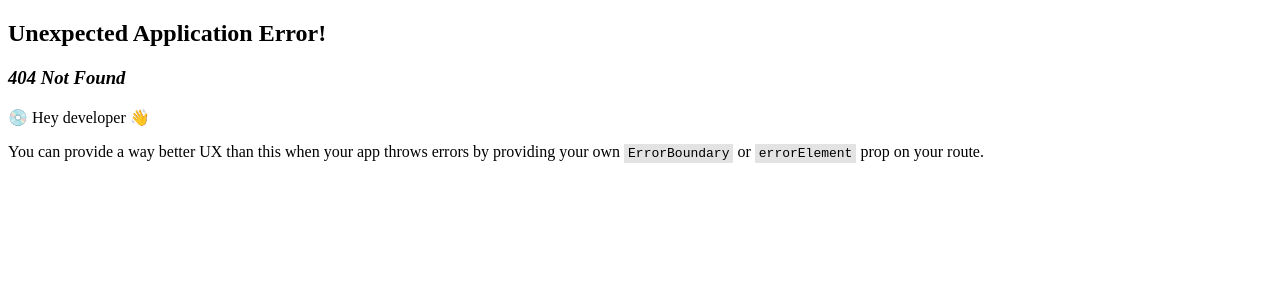
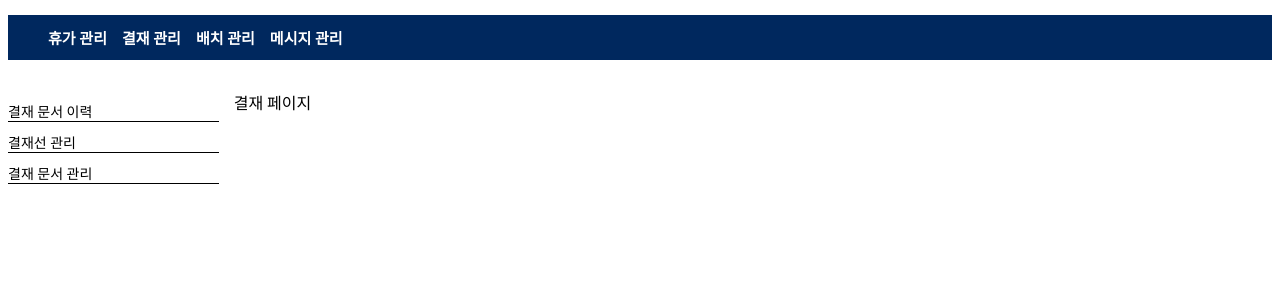
Before and after one commit to JxxHxxx/gw-admin, a React (Vite) app: page /confirm in a window 1280 px wide. Before the commit this address had no page. Shown: the top 300 px of the page. Built offline with nearby package versions, Linux system fonts and the light colour scheme.

Commit message:
FEAT 관리자에게 필요한 페이지 개발

```diff
--- a/src/component/layout/Header.tsx
+++ b/src/component/layout/Header.tsx
@@ -1,7 +1,12 @@
+import { useNavigate } from "react-router-dom";
 import { Fragment } from "react/jsx-runtime";
 
 
 export default function Header() {
+    const nav = useNavigate();
+
+
+
     return <Fragment>
         <ul style={{'display':'flex',
             'listStyleType':'none',
@@ -13,17 +18,17 @@ export default function Header() {
              'color': 'white',
              'fontWeight': 'bold'
              }}>
-            <li style={{'marginRight':'15px'}}>
-                <span>휴가 관리</span>
+            <li style={{'marginRight':'15px' ,'cursor':'pointer'}}>
+                <span onClick={() => nav('/vacation')}>휴가 관리</span>
             </li>
-            <li style={{'marginRight':'15px'}}>
-                <span>결재 관리</span>
+            <li style={{'marginRight':'15px','cursor':'pointer'}}>
+                <span onClick={() => nav('/confirm')}>결재 관리</span>
             </li>
-            <li style={{'marginRight':'15px'}}>
-                <span>배치 관리</span>
+            <li style={{'marginRight':'15px','cursor':'pointer'}}>
+                <span onClick={() => nav('/batch')}>배치 관리</span>
             </li>
-            <li style={{'marginRight':'15px'}}>
-                <span>메시지 관리</span>
+            <li style={{'marginRight':'15px','cursor':'pointer'}}>
+                <span onClick={() => nav('/message')}>메시지 관리</span>
             </li>
         </ul>
     </Fragment>
--- /dev/null
+++ b/src/page/batch/BatchPage.tsx
@@ -0,0 +1,15 @@
+import Header from "../../component/layout/Header";
+import Page from "../Page";
+import BatchSidebar from "./BatchSidebar";
+
+
+export default function BatchPage() {
+    return <Page
+        cnSideMainLayout="page_grd"
+        cnAside="side_b"
+        cnMain="main_b"
+        header={<Header />}
+        sidebar={<BatchSidebar />}>
+        <div>배치 관리 페이지</div>
+    </Page>
+}
--- /dev/null
+++ b/src/page/batch/BatchSidebar.tsx
@@ -0,0 +1,15 @@
+import { Fragment } from "react/jsx-runtime";
+import ListGroup from "../../component/list/ListGroup";
+import List from "../../component/list/List";
+
+
+export default function BatchSidebar() {
+    return <Fragment>
+    <ListGroup className="side_ul">
+        <List className="side_li"
+        content="배치 실행 이력"/>
+        <List className="side_li"
+        content="배치 관리"/>
+    </ListGroup>
+</Fragment>
+}
--- /dev/null
+++ b/src/page/confirm/ConfirmPage.tsx
@@ -0,0 +1,14 @@
+import Header from "../../component/layout/Header";
+import Page from "../Page";
+import ConfirmSidebar from "./ConfirmSidebar";
+
+export default function ConfirmPage() {
+    return <Page
+        cnSideMainLayout="page_grd"
+        cnAside="side_b"
+        cnMain="main_b"
+        header={<Header />}
+        sidebar={<ConfirmSidebar />}>
+        <div>결재 페이지</div>
+    </Page>
+}
--- /dev/null
+++ b/src/page/confirm/ConfirmSidebar.tsx
@@ -0,0 +1,17 @@
+import { Fragment } from "react/jsx-runtime";
+import ListGroup from "../../component/list/ListGroup";
+import List from "../../component/list/List";
+
+
+export default function ConfirmSidebar() {
+    return <Fragment>
+    <ListGroup className="side_ul">
+        <List className="side_li"
+        content="결재 문서 이력"/>
+        <List className="side_li"
+        content="결재선 관리"/>
+        <List className="side_li"
+        content="결재 문서 관리"/>
+    </ListGroup>
+</Fragment>
+}
--- a/src/page/login/LoginPage.tsx
+++ b/src/page/login/LoginPage.tsx
@@ -11,7 +11,6 @@ import { useNavigate } from "react-router-dom";
 interface signInState {
     id: string;
     password: string;
-    failFlag: boolean // 로그인 시도 시 성공 유무
     failMsg: string | string[] | null;
 }
 
@@ -19,8 +18,7 @@ export default function LoginPage() {
     const [signIn, setSignIn] = useState<signInState>({
         id: '',
         password: '',
-        failFlag: false,
-        failMsg: ''
+        failMsg: null
     });
 
     const handleIdOnChange = (event: React.ChangeEvent<HTMLInputElement>) => {
@@ -43,20 +41,17 @@ export default function LoginPage() {
         if (signIn.id === '' || signIn.password === '') {
             setSignIn((prev) => ({
                 ...prev,
-                failFlag: true,
                 failMsg: '아이디/비밀번호를 입력해주세요'
             }))
         } else if (signIn.id === signIn.password) {
             setSignIn((prev) => ({
                 ...prev,
-                failFlag: false,
                 failMsg: null
             }))
             nav('/')
         } else {
             setSignIn((prev) => ({
                 ...prev,
-                failFlag: true,
                 failMsg: ['아이디 또는 비밀번호를 잘못 입력했습니다.', '입력하신 내용을 다시 확인해주세요.']
             }))
         }
@@ -77,13 +72,15 @@ export default function LoginPage() {
                     type="password"
                     placeholder="비밀번호를 입력해주세요" />
             </div>
-            {signIn.failFlag && <div className="signin_err_msg">
-                {/* {Array.isArray(signIn.failMsg) ? signIn.failMsg.map(msg => {
-                    <>
-                        msg <br />
-                    </>
-                }) : {signIn.failMsg}} */}
-            </div>}
+            {Array.isArray(signIn.failMsg) ?
+                (<div className="signin_err_msg">
+                    {signIn.failMsg.map(msg => <>
+                        {msg} <br />
+                    </>)}
+                </div>) :
+                (<div className="signin_err_msg">
+                    {signIn.failMsg}
+                </div>)}
             <div>
                 <Button
                     name="sign-in"
--- /dev/null
+++ b/src/page/message/MessagePage.tsx
@@ -0,0 +1,15 @@
+import Header from "../../component/layout/Header";
+import Page from "../Page";
+import MessageSidebar from "./MessageSidebar";
+
+
+export default function MessagePage() {
+    return <Page
+        cnSideMainLayout="page_grd"
+        cnAside="side_b"
+        cnMain="main_b"
+        header={<Header />}
+        sidebar={<MessageSidebar />}>
+        <div>메시지Q 관리 페이지</div>
+    </Page>
+}
--- /dev/null
+++ b/src/page/message/MessageSidebar.tsx
@@ -0,0 +1,15 @@
+import { Fragment } from "react/jsx-runtime";
+import ListGroup from "../../component/list/ListGroup";
+import List from "../../component/list/List";
+
+
+export default function MessageSidebar() {
+    return <Fragment>
+    <ListGroup className="side_ul">
+        <List className="side_li"
+        content="메시지 처리 이력"/>
+        <List className="side_li"
+        content="재동기 처리"/>
+    </ListGroup>
+</Fragment>
+}
--- a/src/page/page.css
+++ b/src/page/page.css
@@ -5,7 +5,7 @@
 }
 
 .side_b {
-    background-color: whitesmoke;
+    background-color: #ffffff;
 
     /* padding: 15px; */
 }
@@ -19,6 +19,7 @@
     padding-top: 10px;
     border-bottom: 1px solid black;
     font-size: 14px;
+    cursor: pointer;
 }
 
 .main_b {
--- /dev/null
+++ b/src/page/vacation/VacationPage.tsx
@@ -0,0 +1,15 @@
+import Header from "../../component/layout/Header";
+import Page from "../Page";
+import VacationSidebar from "./VacationSidebar";
+
+
+export default function VacationPage() {
+    return <Page
+        cnSideMainLayout="page_grd"
+        cnAside="side_b"
+        cnMain="main_b"
+        header={<Header />}
+        sidebar={<VacationSidebar />}>
+        <div>메인 페이지</div>
+    </Page>
+}
--- /dev/null
+++ b/src/page/vacation/VacationSidebar.tsx
@@ -0,0 +1,19 @@
+import { Fragment } from "react/jsx-runtime";
+import ListGroup from "../../component/list/ListGroup";
+import List from "../../component/list/List";
+
+
+export default function VacationSidebar() {
+    return <Fragment>
+    <ListGroup className="side_ul">
+        <List className="side_li"
+        content="휴가 이력"/>
+        <List className="side_li"
+        content="개인 연차 설정"/>
+        <List className="side_li"
+        content="공동 연차 지정"/>
+        <List className="side_li"
+        content="연차 정책"/>
+    </ListGroup>
+</Fragment>
+}
```
Also changed, not shown: src/App.tsx (+23 -1 lines).
